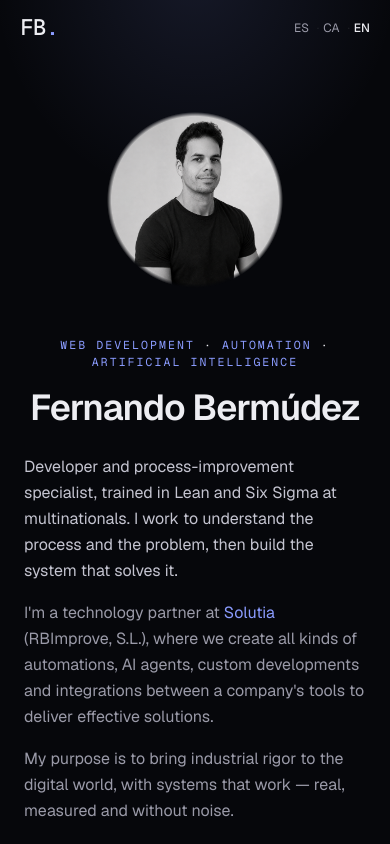
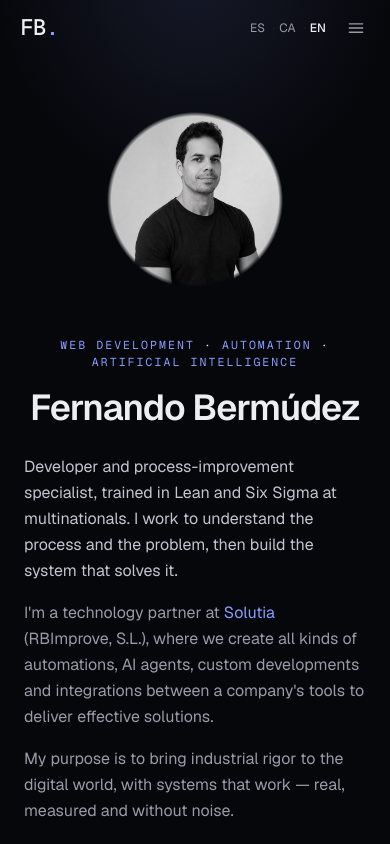
Before and after one commit to nando3e/fbermudez, a Next.js app: page /en in a window 390 px wide. Shown: the top 844 px of the page. Built offline with nearby package versions, Linux system fonts and the light colour scheme.

Commit message:
añadir menu hamburguesa en responsive

```diff
--- a/src/components/layout/Header.tsx
+++ b/src/components/layout/Header.tsx
@@ -4,6 +4,7 @@ import { useEffect, useState } from "react";
 import type { SiteContent } from "@/content/types";
 import type { Locale } from "@/i18n/config";
 import { LocaleSwitcher } from "@/components/ui/LocaleSwitcher";
+import { MenuIcon, CloseIcon } from "@/components/ui/icons";
 
 export function Header({
   content,
@@ -13,6 +14,7 @@ export function Header({
   locale: Locale;
 }) {
   const [scrolled, setScrolled] = useState(false);
+  const [open, setOpen] = useState(false);
 
   useEffect(() => {
     const onScroll = () => setScrolled(window.scrollY > 24);
@@ -20,6 +22,15 @@ export function Header({
     window.addEventListener("scroll", onScroll, { passive: true });
     return () => window.removeEventListener("scroll", onScroll);
   }, []);
+
+  useEffect(() => {
+    if (!open) return;
+    const onKeyDown = (e: KeyboardEvent) => {
+      if (e.key === "Escape") setOpen(false);
+    };
+    window.addEventListener("keydown", onKeyDown);
+    return () => window.removeEventListener("keydown", onKeyDown);
+  }, [open]);
 
   // Rutas absolutas con locale para que la navegación también funcione desde
   // las páginas legales; en la home el navegador salta al ancla igualmente.
@@ -34,7 +45,7 @@ export function Header({
   return (
     <header
       className={`fixed inset-x-0 top-0 z-50 transition-colors duration-300 ${
-        scrolled
+        scrolled || open
           ? "border-b border-border bg-background/70 backdrop-blur-xl"
           : "border-b border-transparent"
       }`}
@@ -56,8 +67,41 @@ export function Header({
           ))}
         </nav>
 
-        <LocaleSwitcher current={locale} />
+        <div className="flex items-center gap-3">
+          <LocaleSwitcher current={locale} />
+          <button
+            type="button"
+            onClick={() => setOpen((v) => !v)}
+            aria-label={content.nav.menu}
+            aria-expanded={open}
+            aria-controls="mobile-nav"
+            className="-mr-1 flex h-9 w-9 items-center justify-center text-muted transition-colors hover:text-foreground md:hidden"
+          >
+            {open ? <CloseIcon className="h-5 w-5" /> : <MenuIcon className="h-5 w-5" />}
+          </button>
+        </div>
       </div>
+
+      {open && (
+        <nav
+          id="mobile-nav"
+          className="border-t border-border px-5 pb-4 pt-2 md:hidden"
+        >
+          <ul>
+            {links.map((link) => (
+              <li key={link.href}>
+                <a
+                  href={link.href}
+                  onClick={() => setOpen(false)}
+                  className="block py-2.5 text-[15px] text-muted transition-colors hover:text-foreground"
+                >
+                  {link.label}
+                </a>
+              </li>
+            ))}
+          </ul>
+        </nav>
+      )}
     </header>
   );
 }
--- a/src/components/ui/icons.tsx
+++ b/src/components/ui/icons.tsx
@@ -49,3 +49,19 @@ export function ArrowIcon(props: IconProps) {
     </svg>
   );
 }
+
+export function MenuIcon(props: IconProps) {
+  return (
+    <svg viewBox="0 0 24 24" fill="none" stroke="currentColor" strokeWidth="1.7" strokeLinecap="round" aria-hidden {...props}>
+      <path d="M4 7h16M4 12h16M4 17h16" />
+    </svg>
+  );
+}
+
+export function CloseIcon(props: IconProps) {
+  return (
+    <svg viewBox="0 0 24 24" fill="none" stroke="currentColor" strokeWidth="1.7" strokeLinecap="round" aria-hidden {...props}>
+      <path d="m6 6 12 12M18 6 6 18" />
+    </svg>
+  );
+}
--- a/src/content/ca.ts
+++ b/src/content/ca.ts
@@ -12,6 +12,7 @@ export const ca: SiteContent = {
     projects: "Projectes",
     education: "Formació",
     contact: "Contacte",
+    menu: "Menú",
   },
   intro: {
     name: "Fernando Bermúdez",
--- a/src/content/en.ts
+++ b/src/content/en.ts
@@ -12,6 +12,7 @@ export const en: SiteContent = {
     projects: "Projects",
     education: "Education",
     contact: "Contact",
+    menu: "Menu",
   },
   intro: {
     name: "Fernando Bermúdez",
--- a/src/content/es.ts
+++ b/src/content/es.ts
@@ -12,6 +12,7 @@ export const es: SiteContent = {
     projects: "Proyectos",
     education: "Formación",
     contact: "Contacto",
+    menu: "Menú",
   },
   intro: {
     name: "Fernando Bermúdez",
--- a/src/content/types.ts
+++ b/src/content/types.ts
@@ -31,6 +31,8 @@ export interface SiteContent {
     projects: string;
     education: string;
     contact: string;
+    /** Etiqueta accesible del botón hamburguesa (móvil). */
+    menu: string;
   };
   intro: {
     name: string;
```
